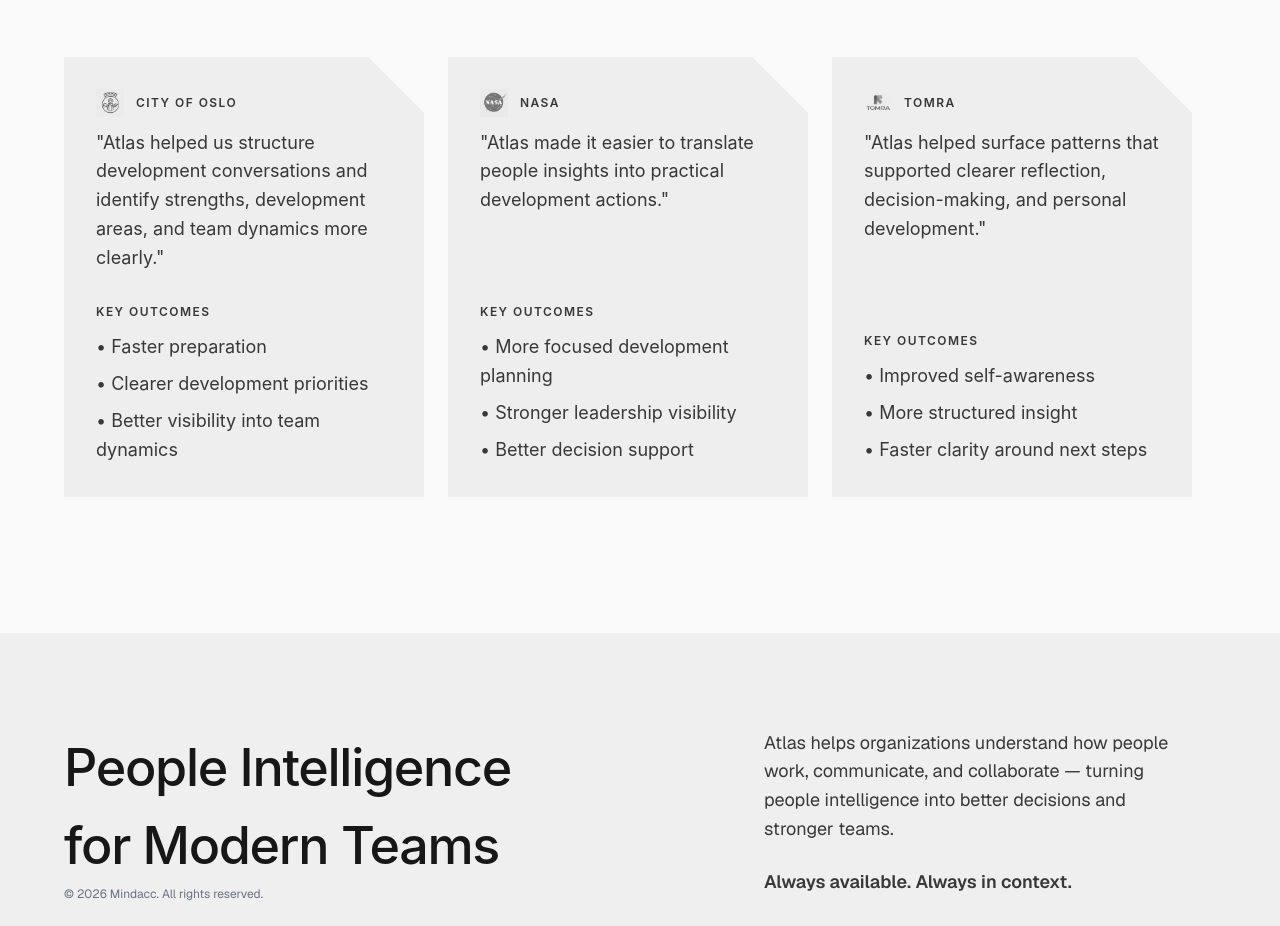
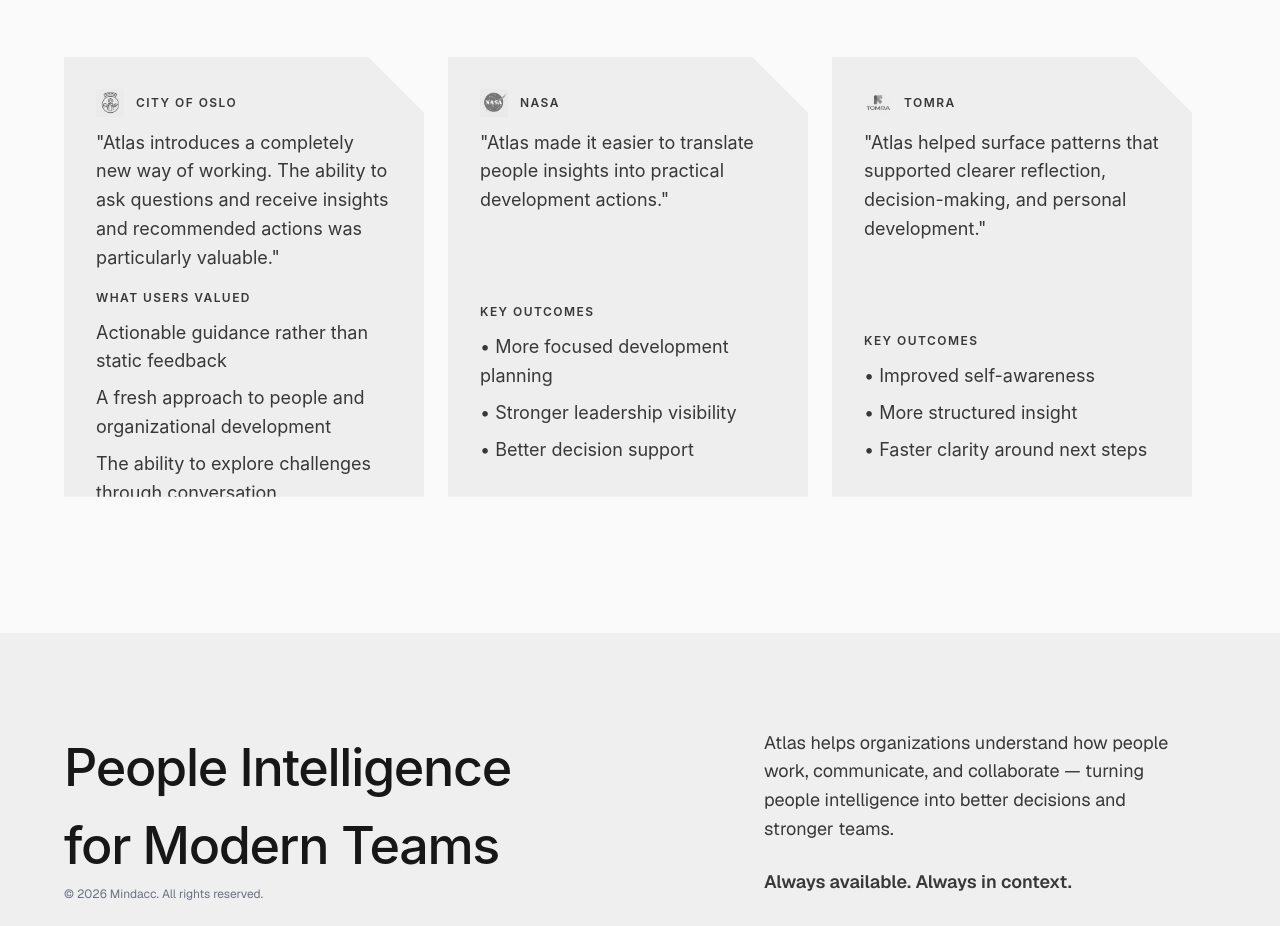
Before and after one commit to martamindacc/v0-Atlas-website-, a Next.js app: page / in a window 1280 px wide. Shown: the part 3620-4546 px from the top of the page. Built offline with nearby package versions, Linux system fonts and the light colour scheme.

Commit message:
feat: update user testimonial and outcomes for Atlas tool

```diff
--- a/app/page.tsx
+++ b/app/page.tsx
@@ -362,17 +362,17 @@ export default function Home() {
                 </p>
               </div>
                 <p className="text-[16px] md:text-[18px] leading-[1.6] text-[#383838] mb-6" style={{ fontFamily: "Inter, sans-serif" }}>
-                  "Atlas helped us structure development conversations and identify strengths, development areas, and team dynamics more clearly."
+                  "Atlas introduces a completely new way of working. The ability to ask questions and receive insights and recommended actions was particularly valuable."
                 </p>
               </div>
               <div className="mt-auto">
                 <p className="text-[11px] md:text-[12px] uppercase tracking-[0.12em] font-semibold text-[#383838] mb-3" style={{ fontFamily: "Inter, sans-serif" }}>
-                  Key Outcomes
+                  What Users Valued
                 </p>
                 <ul className="space-y-2 text-[16px] md:text-[18px] leading-[1.6] text-[#383838]" style={{ fontFamily: "Inter, sans-serif" }}>
-                  <li>• Faster preparation</li>
-                  <li>• Clearer development priorities</li>
-                  <li>• Better visibility into team dynamics</li>
+                  <li>Actionable guidance rather than static feedback</li>
+                  <li>A fresh approach to people and organizational development</li>
+                  <li>The ability to explore challenges through conversation</li>
                 </ul>
               </div>
             </div>
```
